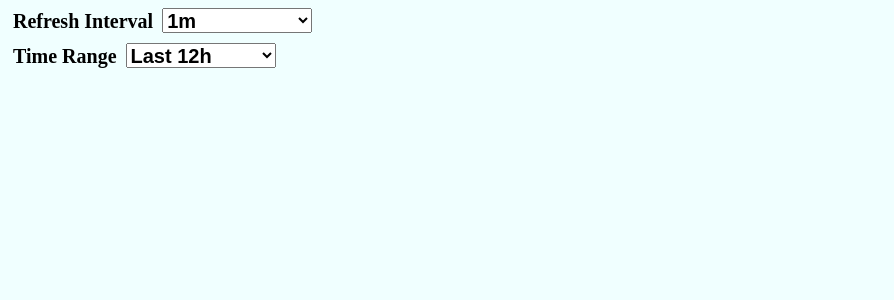
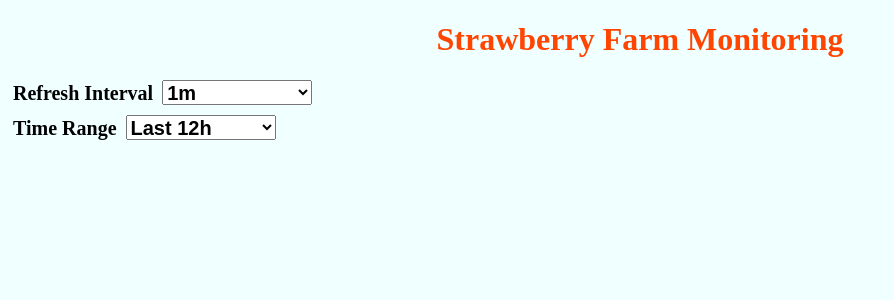
Before and after one commit to tamnt027/on_ground_system_web, a Flask app: page / in a window 1280 px wide. Shown: the top 300 px of the page, without its empty margins (0-894 px from the left). Run offline with Flask 2, Linux system fonts and the light colour scheme; data that the repository does not hold is empty; some libraries are stand-ins or nearby versions.

Commit message:
Add header, remove chart control

```diff
--- a/static/css/style.css
+++ b/static/css/style.css
@@ -97,3 +97,8 @@ div.flex-item{
     font-weight: bold;
     margin: 5px 5px 5px 5px;
 }
+
+h1 {
+    color: orangered;
+    text-align: center;
+}
--- a/static/script/my_script.js
+++ b/static/script/my_script.js
@@ -5,7 +5,7 @@ let refresh_interval_handle;
 
 
 const config = {
-    displayModeBar: true, // this is the line that hides the bar.
+    displayModeBar: false, // this is the line that hides the bar.
   };
 
 function refresh_single_chart(chart_canvas) {
--- a/templates/index.html
+++ b/templates/index.html
@@ -3,6 +3,7 @@
 
 
 {%block content%}
+    <h1>Strawberry Farm Monitoring</h1>
     <div  class='option'>
         <label for="refresh-interval-label" class='text-label'>Refresh Interval</label>
         <select id="refresh-interval">
```
